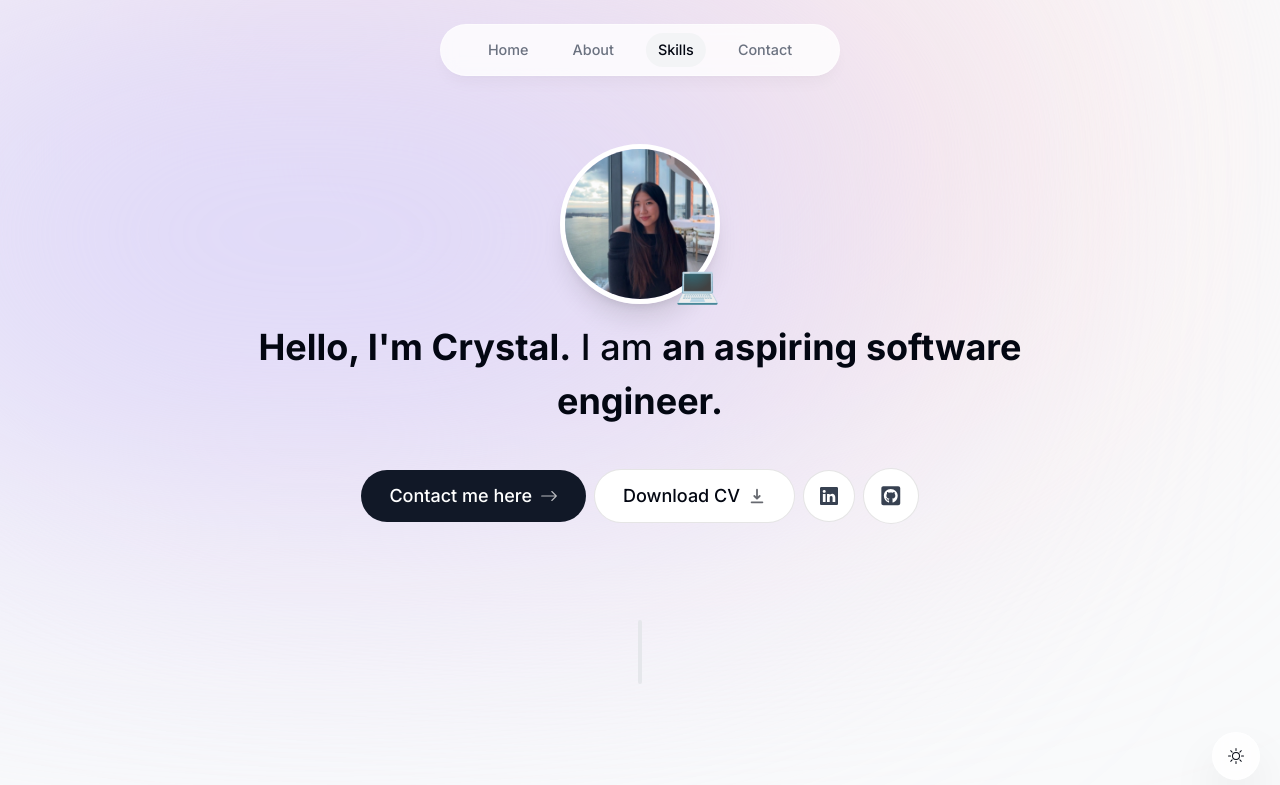
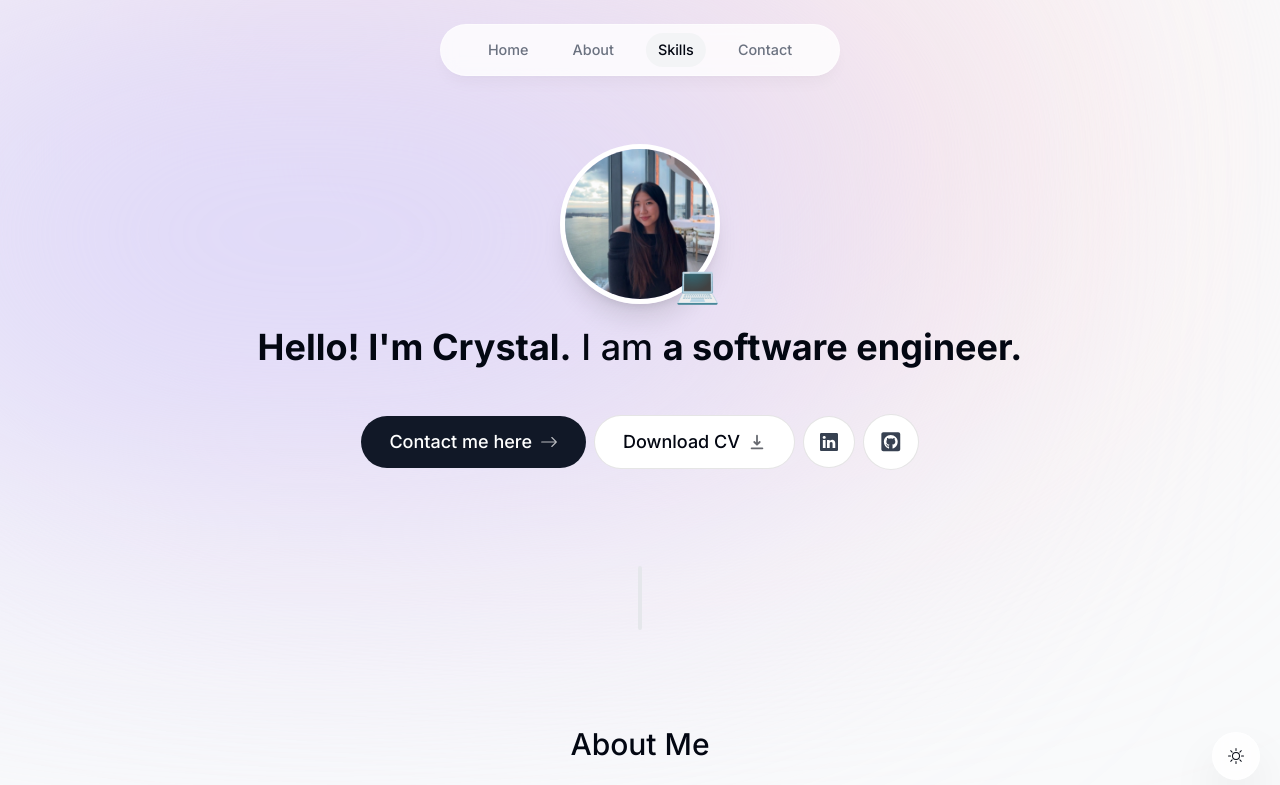
Before and after one commit to crystal-valdez/crystal-valdez.github.io, a Next.js app: page / in a window 1280 px wide. Shown: the top 785 px of the page. Built offline with nearby package versions, Linux system fonts and the light colour scheme.

Commit message:
fixing title

```diff
--- a/components/intro.tsx
+++ b/components/intro.tsx
@@ -62,8 +62,8 @@ export default function Intro() {
         initial={{ opacity: 0, y: 100 }}
         animate={{ opacity: 1, y: 0 }}
       >
-        <span className="font-bold">Hello, I'm Crystal.</span> I am{" "}
-        <span className="font-bold">an aspiring software engineer.</span>
+        <span className="font-bold">Hello! I'm Crystal.</span> I am{" "}
+        <span className="font-bold">a software engineer.</span>
       </motion.h1>
 
       <motion.div
```
